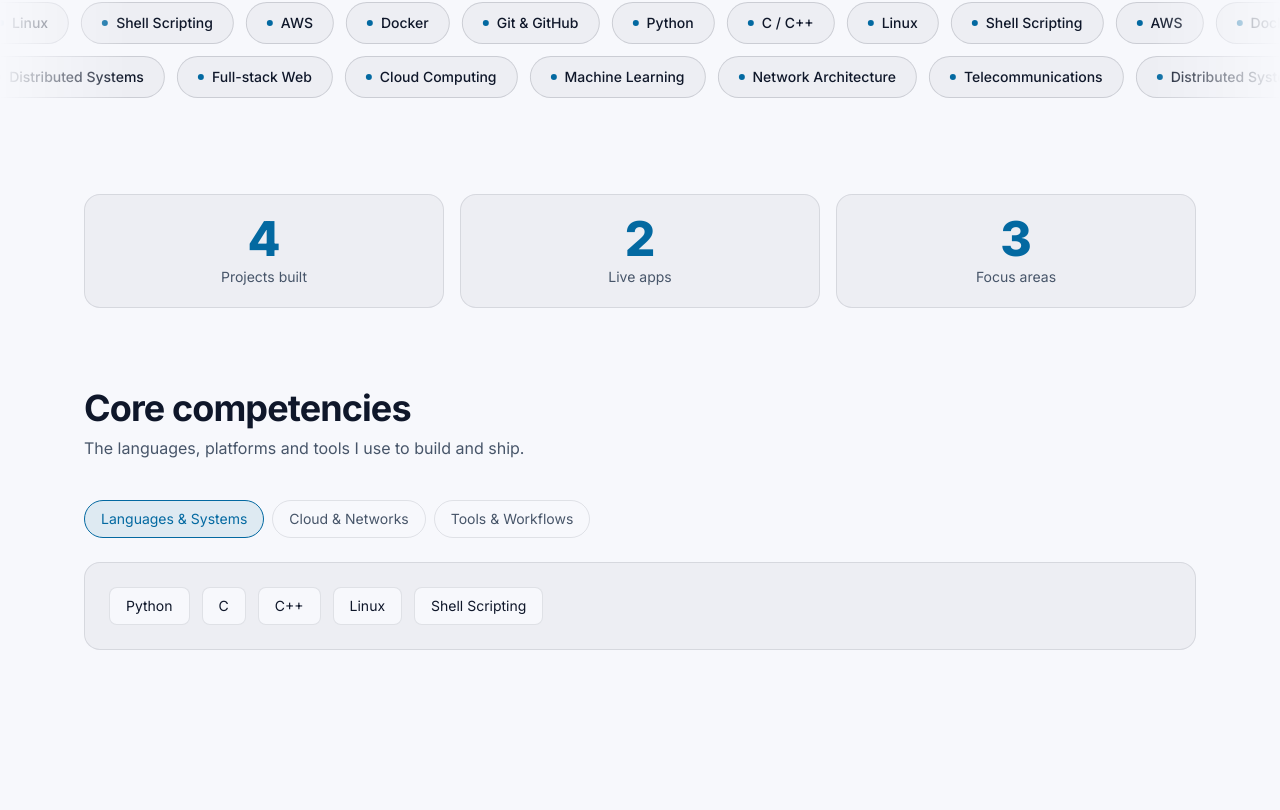
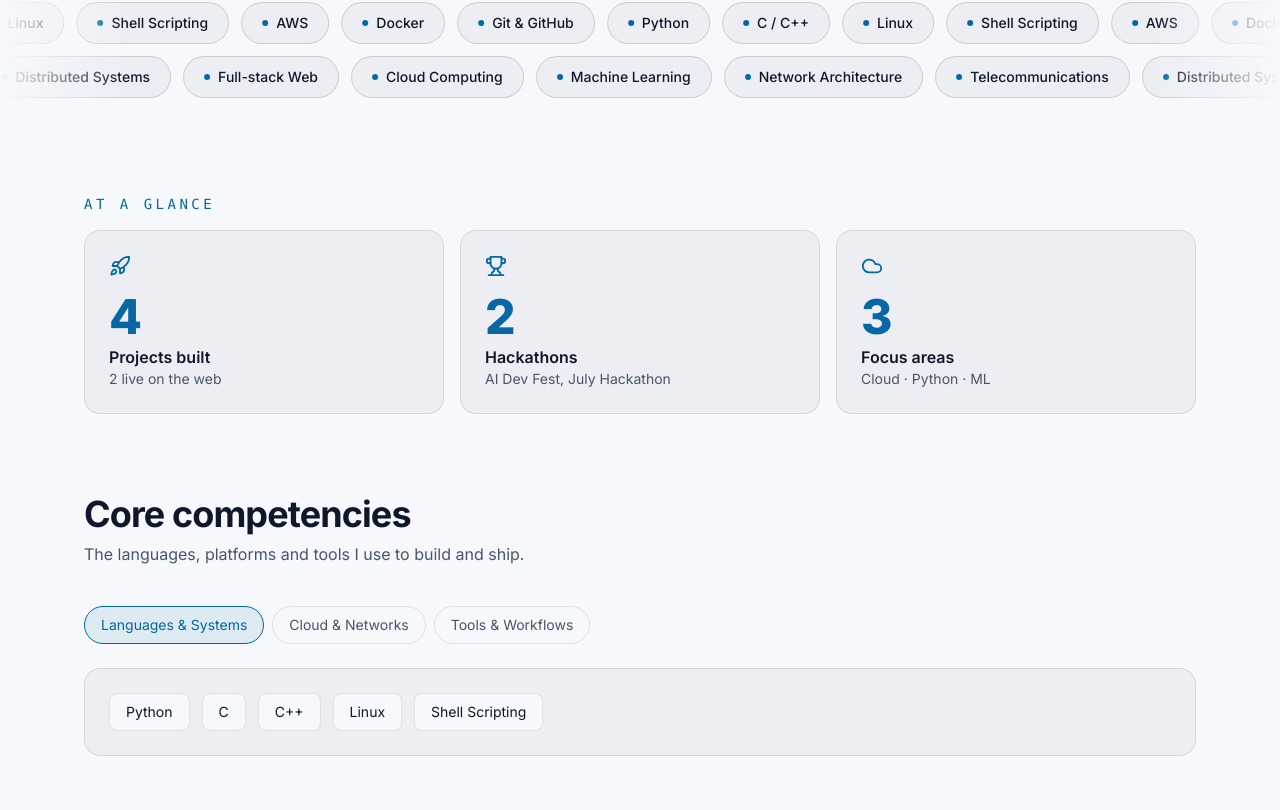
Before and after one commit to RashedulIslamTasif/Portfolio, a React (Vite) app: page / in a window 1280 px wide. Shown: the part 830-1640 px from the top of the page. Built offline with nearby package versions, Linux system fonts and the light colour scheme.

Commit message:
updated Portfolio

```diff
--- a/src/App.jsx
+++ b/src/App.jsx
@@ -1,6 +1,6 @@
 import { useState, useEffect, useRef } from "react";
 import { motion, AnimatePresence, MotionConfig, useScroll, useSpring, useInView, useTransform, animate } from "framer-motion";
-import { Github, Linkedin, Mail, Download, ExternalLink, X, MapPin, Camera, ArrowDown, ArrowLeft, ArrowRight, Send, Sun, Moon, Menu, Award, ArrowUpRight } from "lucide-react";
+import { Github, Linkedin, Mail, Download, ExternalLink, X, MapPin, Camera, ArrowDown, ArrowLeft, ArrowRight, Send, Sun, Moon, Menu, Award, ArrowUpRight, Rocket, Trophy, Cloud } from "lucide-react";
 import { ME, SKILLS, PROJECTS, PHOTOS, TIMELINE, CERTS, EXTS } from "./data";
 
 const fade = { initial: { opacity: 0, y: 20 }, whileInView: { opacity: 1, y: 0 }, viewport: { once: true, margin: "-60px" }, transition: { duration: 0.5 } };
@@ -177,16 +177,33 @@ function Count({ to }) {
   return <span ref={ref}>{v}</span>;
 }
 
+function StatCard({ icon: I, n, label, note }) {
+  const onMove = (e) => {
+    const r = e.currentTarget.getBoundingClientRect();
+    e.currentTarget.style.setProperty("--x", `${e.clientX - r.left}px`);
+    e.currentTarget.style.setProperty("--y", `${e.clientY - r.top}px`);
+  };
+  return (
+    <motion.div {...fade} onMouseMove={onMove} whileHover={{ y: -6 }} className="group relative overflow-hidden rounded-2xl border border-line/10 bg-card/[0.04] p-6 transition-colors hover:border-accent/40">
+      <div className="pointer-events-none absolute inset-0 opacity-0 transition-opacity duration-300 group-hover:opacity-100" style={{ background: "radial-gradient(240px circle at var(--x, 50%) var(--y, 50%), rgb(var(--accent) / .18), transparent 70%)" }} />
+      <I className="relative text-accent" size={22} />
+      <div className="relative mt-4 bg-gradient-to-r from-accent to-accent2 bg-clip-text text-5xl font-extrabold tracking-tight text-transparent"><Count to={n} /></div>
+      <div className="relative mt-1 font-semibold">{label}</div>
+      <div className="relative text-sm text-muted">{note}</div>
+    </motion.div>
+  );
+}
+
 function Stats() {
-  const s = [[PROJECTS.length, "Projects built"], [PROJECTS.filter((p) => p.demo).length, "Live apps"], [3, "Focus areas"]];
+  const live = PROJECTS.filter((p) => p.demo).length;
   return (
-    <div className="mx-auto grid max-w-6xl grid-cols-3 gap-4 px-5 pt-16">
-      {s.map(([n, l]) => (
-        <motion.div key={l} {...fade} className="rounded-2xl border border-line/10 bg-card/[0.04] p-5 text-center">
-          <div className="text-4xl font-extrabold text-accent md:text-5xl"><Count to={n} /></div>
-          <div className="mt-1 text-sm text-muted">{l}</div>
-        </motion.div>
-      ))}
+    <div className="mx-auto max-w-6xl px-5 pt-16">
+      <p className="mb-4 font-mono text-sm uppercase tracking-[0.25em] text-accent">At a glance</p>
+      <div className="grid grid-cols-1 gap-4 sm:grid-cols-3">
+        <StatCard icon={Rocket} n={PROJECTS.length} label="Projects built" note={`${live} live on the web`} />
+        <StatCard icon={Trophy} n={CERTS.length} label="Hackathons" note="AI Dev Fest, July Hackathon" />
+        <StatCard icon={Cloud} n={3} label="Focus areas" note="Cloud · Python · ML" />
+      </div>
     </div>
   );
 }
@@ -402,6 +419,18 @@ function Contact() {
   );
 }
 
+function Clock() {
+  const [t, setT] = useState(() => new Date());
+  useEffect(() => { const i = setInterval(() => setT(new Date()), 30000); return () => clearInterval(i); }, []);
+  const s = new Intl.DateTimeFormat("en-US", { hour: "numeric", minute: "2-digit", timeZone: "Asia/Dhaka" }).format(t);
+  return (
+    <p className="inline-flex items-center gap-2 rounded-full border border-line/10 px-4 py-1.5 text-sm text-muted">
+      <span className="relative flex h-2 w-2"><span className="absolute inline-flex h-full w-full animate-ping rounded-full bg-emerald-500 opacity-75" /><span className="relative inline-flex h-2 w-2 rounded-full bg-emerald-500" /></span>
+      It's {s} in Dhaka
+    </p>
+  );
+}
+
 export default function App() {
   const [theme, toggle] = useTheme();
   const [route, setRoute] = useState(() => (location.hash.startsWith("#/") ? location.hash : ""));
@@ -425,9 +454,10 @@ export default function App() {
           <main><Hero /><Marquee /><Stats /><Skills /><Projects /><Certificates /><Photography /><Timeline /><Contact /></main>
         )}
       </motion.div>
-      <footer className="border-t border-line/10 px-5 py-8 text-center text-sm text-muted">
-        <p>© {new Date().getFullYear()} {ME.name} · {ME.tz}</p>
-        <p className="mt-2 inline-block rounded-full border border-line/10 px-3 py-1">Designed with precision &amp; code</p>
+      <footer className="border-t border-line/10 px-5 py-12 text-center">
+        <Clock />
+        <p className="mt-5 text-lg font-semibold tracking-tight">Designed &amp; coded by {ME.name}.</p>
+        <p className="mt-1 text-sm text-muted">Made in Dhaka, with caffeine and curiosity · © {new Date().getFullYear()}</p>
       </footer>
     </MotionConfig>
   );
```
